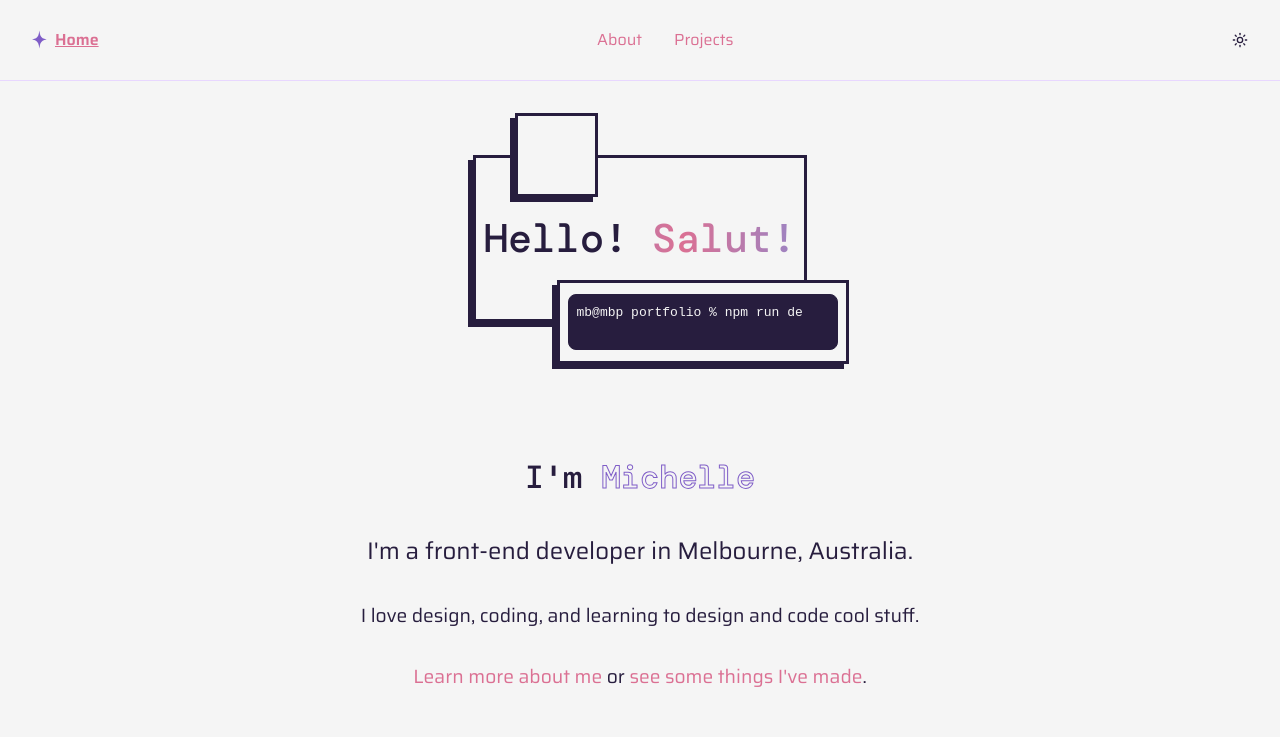
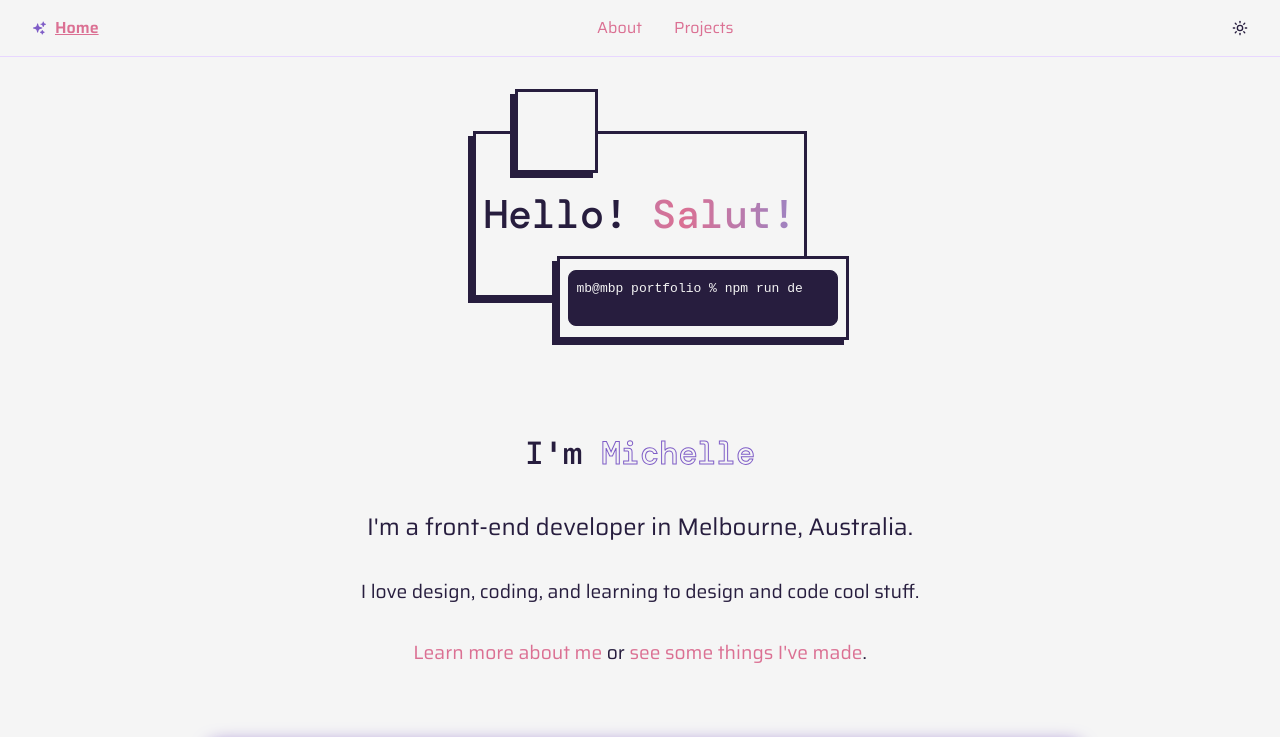
Before and after one commit to mchlol/portfolio-23, a React (Vite) app: page / in a window 1280 px wide. Shown: the top 737 px of the page. Built offline with nearby package versions, Linux system fonts and the light colour scheme.

Commit message:
import icon for svg

```diff
--- a/src/components/Nav.jsx
+++ b/src/components/Nav.jsx
@@ -1,5 +1,6 @@
 import { NavLink } from "react-router-dom";
-import Toggle from "./Toggle"
+import Toggle from "./Toggle";
+import { HiSparkles } from "react-icons/hi2";
 
 export default function Nav() {
 
@@ -13,9 +14,7 @@ export default function Nav() {
                     className={ (obj) => obj.isActive ? "nav-link active-link align" : "nav-link align"}
                     >
                         <div className="logo-svg-container">
-                            <svg width="49" height="59" viewBox="0 0 49 59" fill="none" xmlns="http://www.w3.org/2000/svg">
-                                <path d="M48.0559 29.2985L40.1101 31.303C32.8503 33.1361 27.1758 40.0529 25.6705 48.9095L24.0279 58.5969L22.3854 48.9095C20.8801 40.0529 15.2056 33.1361 7.94199 31.303L0 29.2985L7.94199 27.2939C15.2056 25.4609 20.8801 18.5402 22.3854 9.68739L24.0279 0L25.6705 9.68739C27.1758 18.5402 32.8503 25.4609 40.1101 27.2939L48.0559 29.2985Z" fill="#D9D9D9"/>
-                            </svg>
+                            <HiSparkles />
                         </div>
 
                         Home
```
